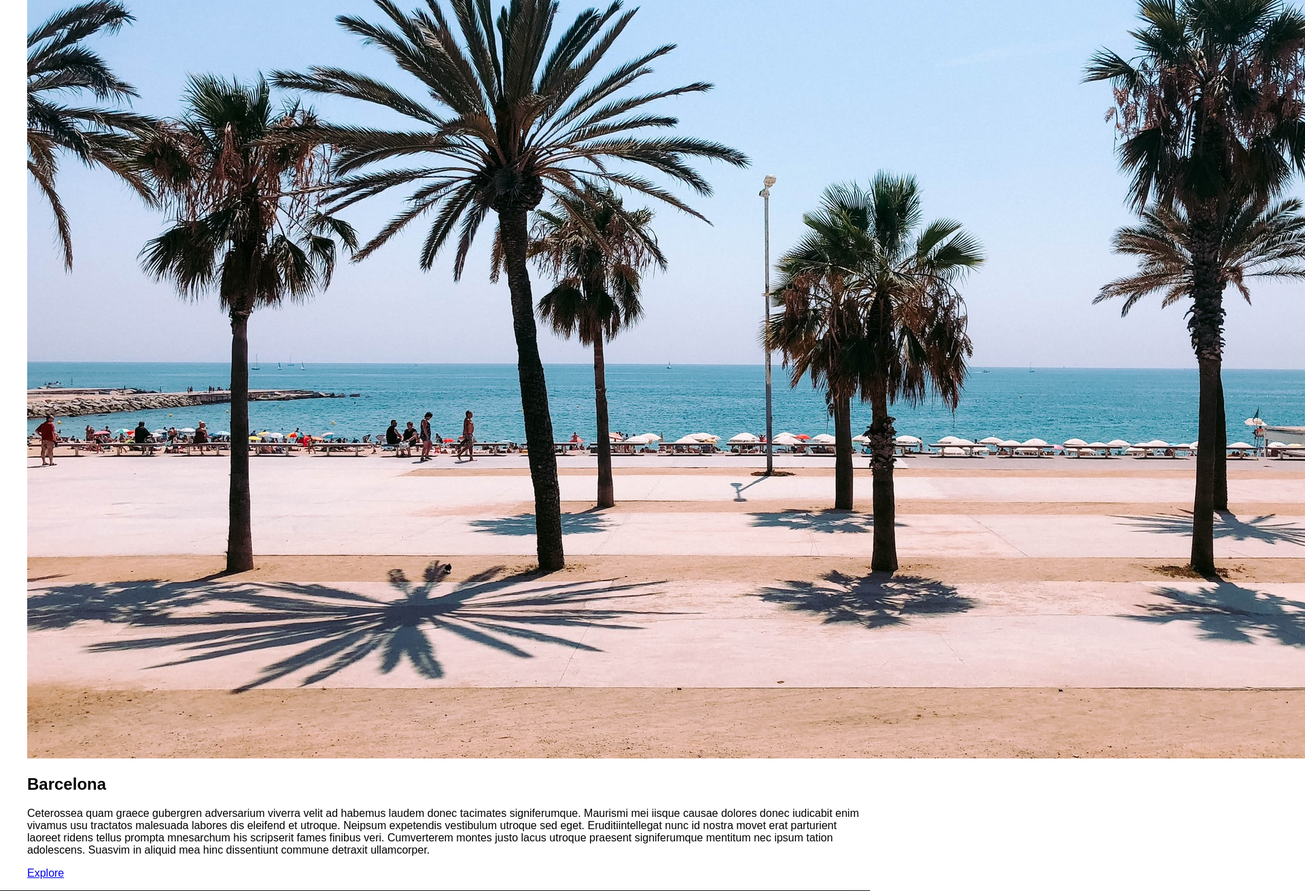
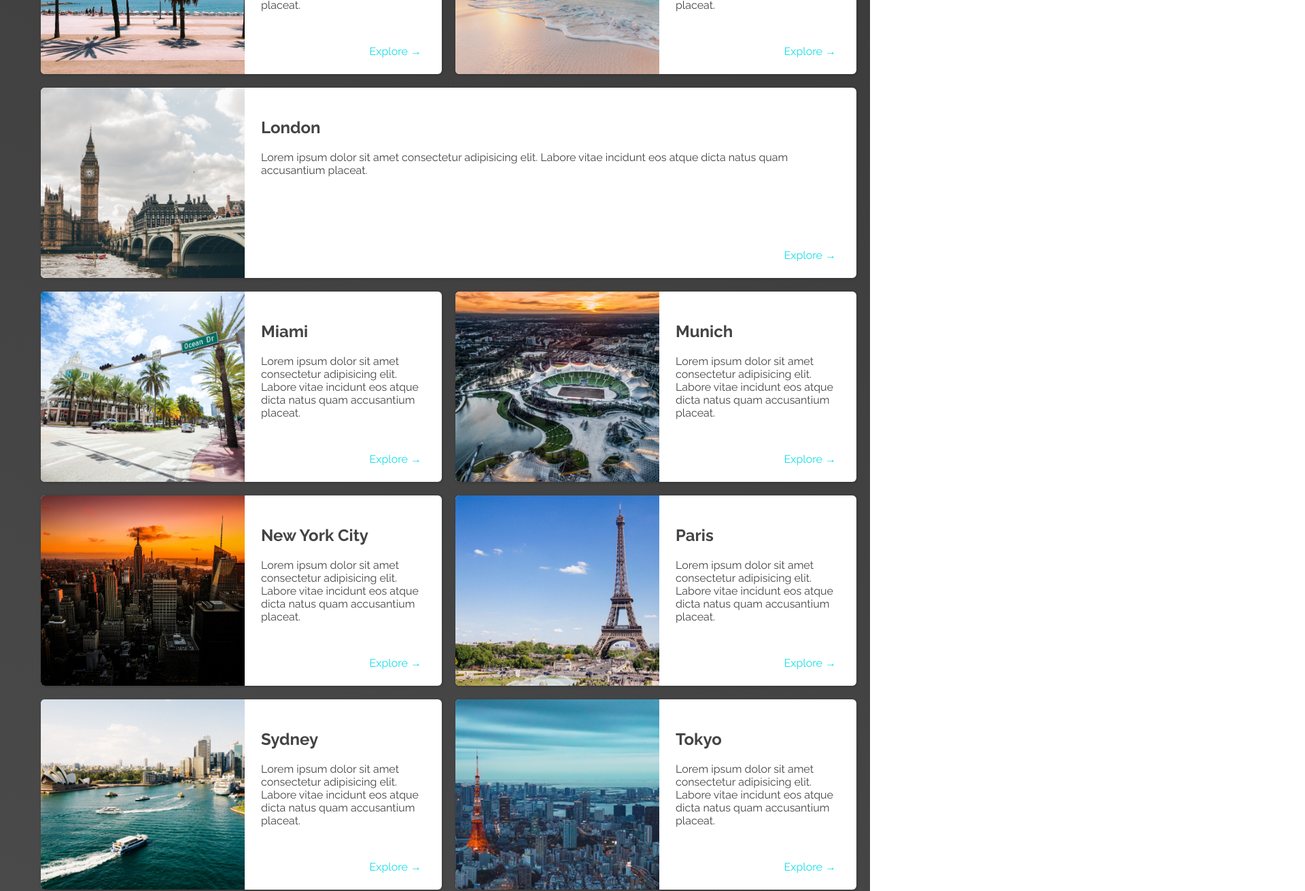
Before and after one commit to CottonCastle/TravelApp, a plain HTML site: page places.html in a window 1280 px wide. Shown: the part 340-1651 px from the top of the page at 68% size, 1920 px wide, since content can reach past the window. Drawn offline with Linux system fonts and the light colour scheme.

Commit message:
TravellApp Finished

```diff
--- a/places.css
+++ b/places.css
@@ -0,0 +1,59 @@
+body {
+    background: linear-gradient(30deg, rgb(77, 77, 77), rgb(58, 58, 58));
+    color: rgb(68, 68, 68);
+}
+
+header {
+    position: static;
+}
+
+main {
+    font-family: "Raleway", sans-serif;
+}
+
+main ul {
+    width:1200px;
+    margin: 0 auto 48px auto;
+    display: grid;
+    grid-template-columns: 1fr 1fr;
+    gap: 20px 20px;
+}
+
+main li {
+    display: flex;
+    background-color: white;
+    box-shadow: 1px 1px 4px rgb(0, 0, 0, 0.2);
+    border-radius: 6px;
+    overflow: hidden;
+}
+
+main li img {
+    width: 300px;
+    height: 280px;
+    object-fit: cover;
+}
+
+.item-content {
+    padding: 24px;
+    display: flex;
+    flex-direction: column;
+    justify-content: space-between;
+}
+
+.actions {
+    text-align: right;
+}
+
+.actions a {
+    text-decoration: none;
+    padding: 6px;
+    color: rgb(22, 221, 228);
+}
+
+.actions a:hover {
+    background-color: rgb(235, 253, 255);
+}
+
+main li:nth-of-type(3) {
+    grid-column: 1 / 3;
+}
--- a/places.html
+++ b/places.html
@@ -7,7 +7,7 @@
     <link href="https://fonts.googleapis.com/css2?family=Oleo+Script:wght@400;700&display=swap" rel="stylesheet">
     <link href="https://fonts.googleapis.com/css2?family=Raleway:ital,wght@0,100..900;1,100..900&display=swap" rel="stylesheet">
     <link rel="stylesheet" href="shared.css">
-    <link rel="stylesheet" href="styles.css">
+    <link rel="stylesheet" href="places.css">
     <title>Travel Goals</title>
 </head>
 <body>
@@ -25,15 +25,155 @@
 <main>
     <ul>
         <li>
-            <img src="images/places/barcelona.jpg" alt="City of Barcelona">
-            <div class="item">
-                <h2>Barcelona</h2>
-                <p>
-                    Ceterossea quam graece gubergren adversarium viverra velit ad habemus laudem donec tacimates signiferumque.  Maurismi mei iisque causae dolores donec iudicabit enim vivamus usu tractatos malesuada labores dis eleifend et utroque.  Neipsum expetendis vestibulum utroque sed eget.  Eruditiintellegat nunc id nostra movet erat parturient laoreet ridens tellus prompta mnesarchum his scripserit fames finibus veri.  Cumverterem montes justo lacus utroque praesent signiferumque mentitum nec ipsum tation adolescens.  Suasvim in aliquid mea hinc dissentiunt commune detraxit ullamcorper.
-                </p>
+            <img src="images/places/barcelona.jpg" alt="City of Barcelona" />
+            <div class="item-content">
+                <div>
+                    <h2>Barcelona</h2>
+                    <p>
+                        Lorem ipsum dolor sit amet consectetur adipisicing elit. Labore
+                        vitae incidunt eos atque dicta natus quam accusantium placeat.
+                    </p>
+                </div>
+                <div class="actions">
+                    <a href="https://en.wikipedia.org/wiki/Barcelona">Explore &#x2192</a>
+                </div>
             </div>
-            <div class="actions">
-                <a href="https://en.wikipedia.org/wiki/Barcelona">Explore</a>
+        </li>
+        <li>
+            <img src="images/places/hawaii.jpg" alt="Hawaii beach" />
+            <div class="item-content">
+                <div>
+                    <h2>Hawaii</h2>
+                    <p>
+                        Lorem ipsum dolor sit amet consectetur adipisicing elit. Labore
+                        vitae incidunt eos atque dicta natus quam accusantium placeat.
+                    </p>
+                </div>
+                <div class="actions">
+                    <a href="hhttps://en.wikipedia.org/wiki/Hawaii">Explore &#x2192</a>
+                </div>
+            </div>
+        </li>
+        <li>
+            <img src="images/places/london.jpg" alt="London city" />
+            <div class="item-content">
+                <div>
+                    <h2>London</h2>
+                    <p>
+                        Lorem ipsum dolor sit amet consectetur adipisicing elit. Labore
+                        vitae incidunt eos atque dicta natus quam accusantium placeat.
+                    </p>
+                </div>
+                <div class="actions">
+                    <a href="https://en.wikipedia.org/wiki/London">Explore &#x2192</a>
+                </div>
+            </div>
+        </li>
+        <li>
+            <img src="images/places/miami.jpg" alt="Miami streets" />
+            <div class="item-content">
+                <div>
+                    <h2>Miami</h2>
+                    <p>
+                        Lorem ipsum dolor sit amet consectetur adipisicing elit. Labore
+                        vitae incidunt eos atque dicta natus quam accusantium placeat.
+                    </p>
+                </div>
+                <div class="actions">
+                    <a href="https://en.wikipedia.org/wiki/Miami">Explore &#x2192</a>
+                </div>
+            </div>
+        </li>
+        <li>
+            <img src="images/places/munich.jpg" alt="Munich football stadium" />
+            <div class="item-content">
+                <div>
+                    <h2>Munich</h2>
+                    <p>
+                        Lorem ipsum dolor sit amet consectetur adipisicing elit. Labore
+                        vitae incidunt eos atque dicta natus quam accusantium placeat.
+                    </p>
+                </div>
+                <div class="actions">
+                    <a href="https://en.wikipedia.org/wiki/Munich">Explore &#x2192</a>
+                </div>
+            </div>
+        </li>
+        <li>
+            <img src="images/places/new-york-city.jpg" alt="New York City skyline" />
+            <div class="item-content">
+                <div>
+                    <h2>New York City</h2>
+                    <p>
+                        Lorem ipsum dolor sit amet consectetur adipisicing elit. Labore
+                        vitae incidunt eos atque dicta natus quam accusantium placeat.
+                    </p>
+                </div>
+                <div class="actions">
+                    <a href="https://en.wikipedia.org/wiki/New_York_City"
+                    >Explore &#x2192</a
+                    >
+                </div>
+            </div>
+        </li>
+        <li>
+            <img src="images/places/paris.jpg" alt="Paris city" />
+            <div class="item-content">
+                <div>
+                    <h2>Paris</h2>
+                    <p>
+                        Lorem ipsum dolor sit amet consectetur adipisicing elit. Labore
+                        vitae incidunt eos atque dicta natus quam accusantium placeat.
+                    </p>
+                </div>
+                <div class="actions">
+                    <a href="https://en.wikipedia.org/wiki/Paris">Explore &#x2192</a>
+                </div>
+            </div>
+        </li>
+        <li>
+            <img src="images/places/sydney.jpg" alt="Sydney beach" />
+            <div class="item-content">
+                <div>
+                    <h2>Sydney</h2>
+                    <p>
+                        Lorem ipsum dolor sit amet consectetur adipisicing elit. Labore
+                        vitae incidunt eos atque dicta natus quam accusantium placeat.
+                    </p>
+                </div>
+                <div class="actions">
+                    <a href="https://en.wikipedia.org/wiki/Sydney">Explore &#x2192</a>
+                </div>
+            </div>
+        </li>
+        <li>
+            <img src="images/places/tokyo.jpg" alt="Tokyo skyline" />
+            <div class="item-content">
+                <div>
+                    <h2>Tokyo</h2>
+                    <p>
+                        Lorem ipsum dolor sit amet consectetur adipisicing elit. Labore
+                        vitae incidunt eos atque dicta natus quam accusantium placeat.
+                    </p>
+                </div>
+                <div class="actions">
+                    <a href="https://en.wikipedia.org/wiki/Tokyo">Explore &#x2192</a>
+                </div>
+            </div>
+        </li>
+        <li>
+            <img src="images/places/bali.jpg" alt="Bali beach" />
+            <div class="item-content">
+                <div>
+                    <h2>Bali</h2>
+                    <p>
+                        Lorem ipsum dolor sit amet consectetur adipisicing elit. Labore
+                        vitae incidunt eos atque dicta natus quam accusantium placeat.
+                    </p>
+                </div>
+                <div class="actions">
+                    <a href="https://en.wikipedia.org/wiki/Bali">Explore &#x2192</a>
+                </div>
             </div>
         </li>
     </ul>
--- a/shared.css
+++ b/shared.css
@@ -26,9 +26,13 @@ header a {
     border-radius: 6px;
 }
 
-header a:hover {
+header nav a {
+    color: rgb(185, 228, 238);
+}
+
+header nav a:hover {
     color: rgb(77, 77, 77);
-    background-color: rgb(255, 251, 0);
+    background-color: rgb(123, 253, 239);
 }
 
 #page-logo a {
```
Also changed, not shown: images/places/bali.jpg (added), images/places/hawaii.jpg (added), images/places/london.jpg (added), images/places/new-york-city.jpg (added), images/places/paris.jpg (added), images/places/sydney.jpg (added), images/places/tokyo.jpg (added).
